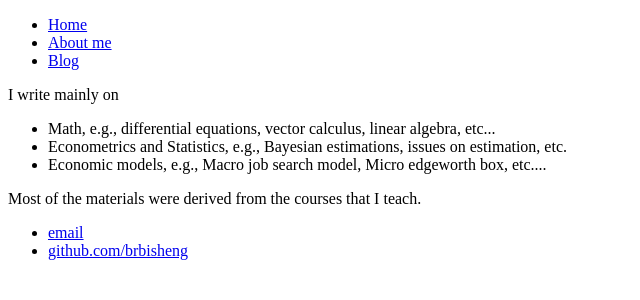
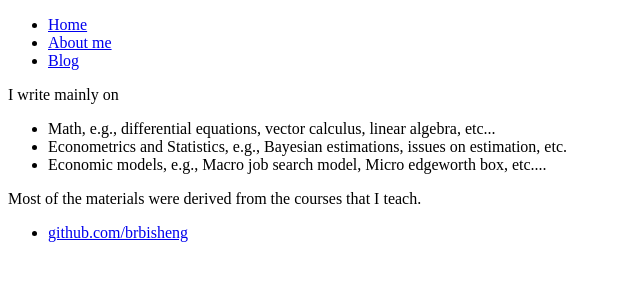
Before and after one commit to brbisheng/brbisheng.github.io, a Jekyll site: the page built from index.html, in a window 1280 px wide. Shown: the top 300 px of the page, without its empty margins (0-640 px from the left). Built offline with Jekyll 4.4.1, drawn with Linux system fonts in a browser that asks for light colours; nearby versions of some CDN libraries.

Commit message:
Update default.html

```diff
--- a/_layouts/default.html
+++ b/_layouts/default.html
@@ -24,9 +24,8 @@
 			</div><!-- /.container -->
 			<footer>
 	    		<ul>
-	        		<li><a href="mailto:brbisheng@gmail.com">email</a></li>
 	        		<li><a href="https://github.com/brbisheng">github.com/brbisheng</a></li>
-				</ul>
+			</ul>
 			</footer>
 		</body>
 	</html>
```
